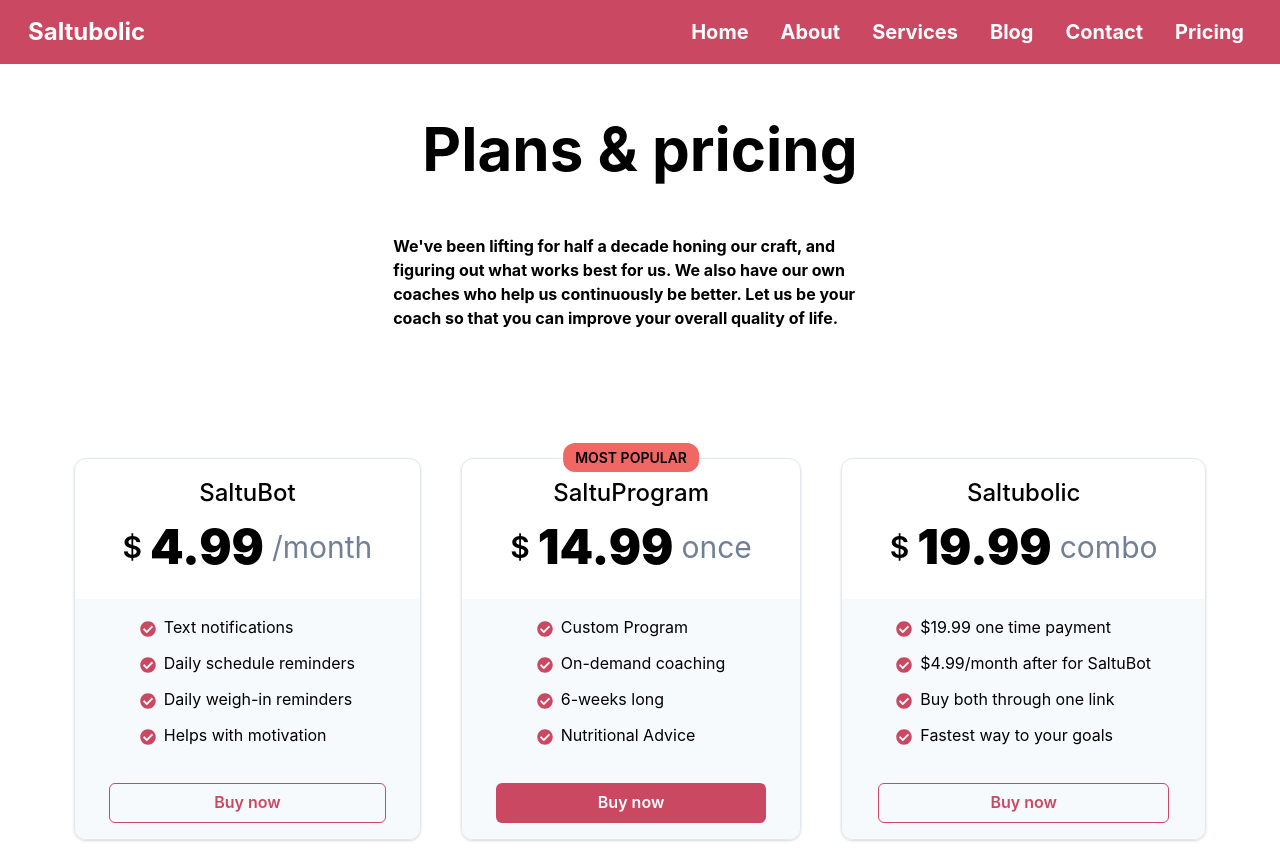
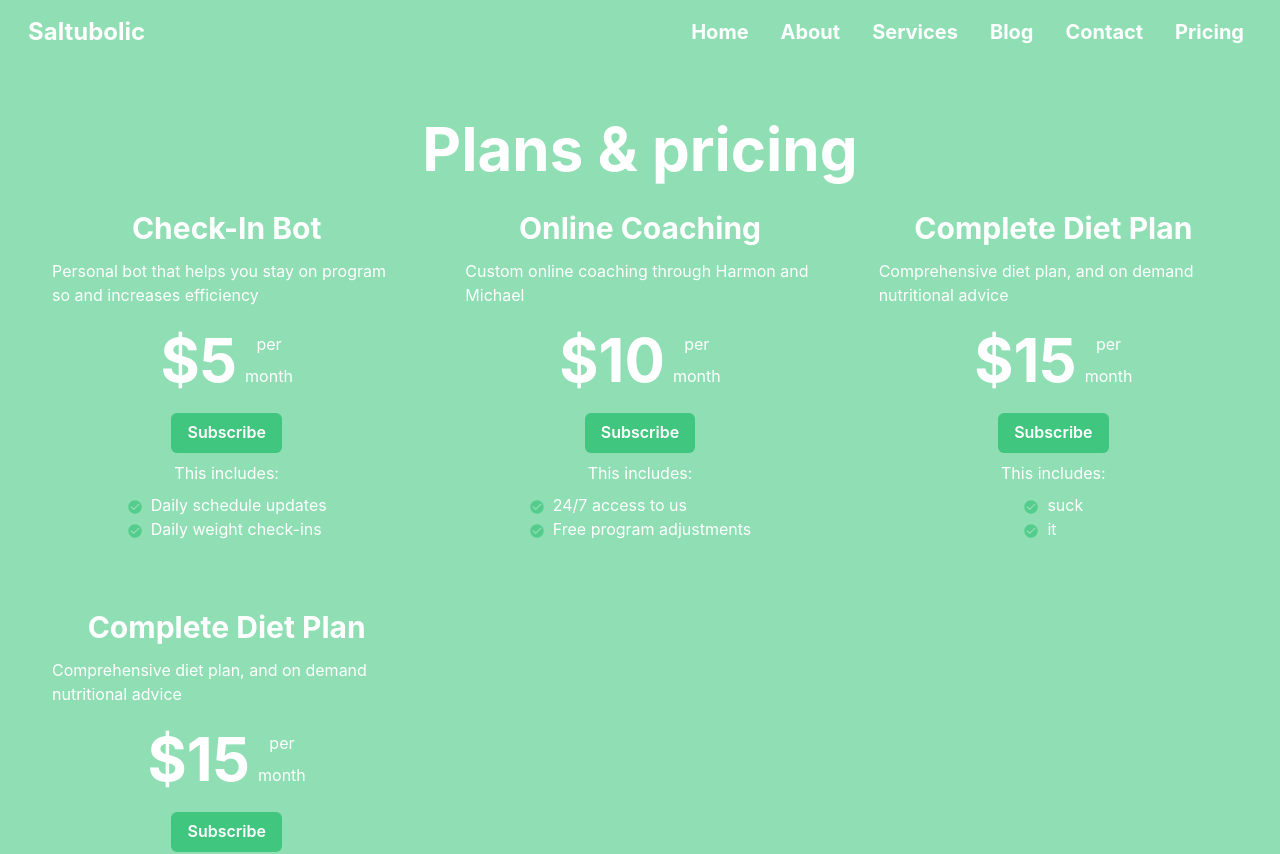
Before and after one commit to harmonbhasin/typescriptWebsiteStartup, a Next.js app: page /pricing in a window 1280 px wide. Shown: the top 854 px of the page. Built offline with nearby package versions, Linux system fonts and the light colour scheme.

Commit message:
Adding in stripe integration right now but trying to start git once stripe is integrated like how they do it in industry

```diff
--- /dev/null
+++ b/pages/api/checkoutSessions/index.ts
@@ -0,0 +1,34 @@
+import { NextApiRequest, NextApiResponse } from 'next'
+// This is your test secret API key.
+const stripe = require("stripe")(process.env.STRIPE_SECRET_KEY);
+
+export default async (req: NextApiRequest, res: NextApiResponse) => {
+  if (req.method === 'POST') {
+    try {
+      // Create Checkout Sessions from body params.
+      const session = await stripe.checkout.sessions.create({
+        line_items: [
+          {
+            price_data: {
+              currency: 'usd',
+              product_data: {
+                name: 'T-shirt',
+              },
+              unit_amount: 2000,
+            },
+            quantity: 1,
+          },
+        ],
+        mode: 'payment',
+        success_url: `${req.headers.origin}/stripe`,
+        cancel_url: `${req.headers.origin}/pricing`,
+      });
+      res.redirect(303, session.url);
+    } catch (err: any) {
+      res.status(err.statusCode || 500).json(err.message);
+    }
+  } else {
+    res.setHeader('Allow', 'POST');
+    res.status(405).end('Method Not Allowed');
+  }
+}
--- a/pages/pricing.tsx
+++ b/pages/pricing.tsx
@@ -1,28 +1,20 @@
-import { Text, Heading, Flex, Container } from '@chakra-ui/react'
-import Tiers from '../src/components/pricing/tiers'
+import { Text, Heading, Flex, Container, Box } from '@chakra-ui/react'
+import Products from '../src/components/pricing/products'
 import PricingLayout from '../src/components/layout/pricingLayout'
 
 import type { ReactElement } from 'react'
 import type { NextPageWithLayout } from './_app'
 
-const color = 'black'
-
 const Pricing: NextPageWithLayout = () => {
   return (
-    <Flex direction="column" align="center" p="10" color={color}>
-      <Text as="b" fontSize={{ base: '4xl', md: '6xl' }}>
-        Plans & pricing
-      </Text>
-      <Container>
-        <Heading as="h3" size="l" p="10">
-          We've been lifting for half a decade honing our craft, and figuring
-          out what works best for us. We also have our own coaches who help us
-          continuously be better. Let us be your coach so that you can improve
-          your overall quality of life.
-        </Heading>
-      </Container>
-      <Tiers />
-    </Flex>
+    <Box color={'white'} bg={'#8FdEb4'}>
+      <Flex direction="column" align="center" p="10">
+        <Text as="b" fontSize={{ base: '4xl', md: '6xl' }}>
+          Plans & pricing
+        </Text>
+        <Products />
+      </Flex>
+    </Box>
   )
 }
 
--- /dev/null
+++ b/pages/stripe.tsx
@@ -0,0 +1,70 @@
+import React, { useEffect } from 'react'
+import { loadStripe } from '@stripe/stripe-js'
+import MainLayout from '../src/components/layout/mainLayout'
+
+import type { ReactElement } from 'react'
+import type { NextPageWithLayout } from './_app'
+
+// Make sure to call loadStripe outside of a component’s render to avoid
+// recreating the Stripe object on every render.
+// This is your test publishable API key.
+const stripePromise = loadStripe(process.env.NEXT_PUBLIC_STRIPE_PUBLISHABLE_KEY)
+
+const Stripe: NextPageWithLayout = () => {
+  useEffect(() => {
+    // Check to see if this is a redirect back from Checkout
+    const query = new URLSearchParams(window.location.search)
+    if (query.get('success')) {
+      console.log('Order placed! You will receive an email confirmation.')
+    }
+
+    if (query.get('canceled')) {
+      console.log(
+        'Order canceled -- continue to shop around and checkout when you’re ready.'
+      )
+    }
+  }, [])
+
+  return (
+    <form action="/api/checkoutSessions" method="POST">
+      <section>
+        <button type="submit" role="link">
+          Checkout
+        </button>
+      </section>
+      <style jsx>
+        {`
+          section {
+            background: #ffffff;
+            display: flex;
+            flex-direction: column;
+            width: 400px;
+            height: 112px;
+            border-radius: 6px;
+            justify-content: space-between;
+          }
+          button {
+            height: 36px;
+            background: #556cd6;
+            border-radius: 4px;
+            color: white;
+            border: 0;
+            font-weight: 600;
+            cursor: pointer;
+            transition: all 0.2s ease;
+            box-shadow: 0px 4px 5.5px 0px rgba(0, 0, 0, 0.07);
+          }
+          button:hover {
+            opacity: 0.8;
+          }
+        `}
+      </style>
+    </form>
+  )
+}
+
+Stripe.getLayout = (page: ReactElement) => {
+  return <MainLayout>{page}</MainLayout>
+}
+
+export default Stripe
--- a/process.d.ts
+++ b/process.d.ts
@@ -8,5 +8,7 @@ declare namespace NodeJS {
     NOTION_KEY: string
     NOTION_EMAIL_DATABASE_ID: string
     NOTION_CLIENT_DATABASE_ID: string
+    STRIPE_SECRET_KEY: string
+    NEXT_PUBLIC_STRIPE_PUBLISHABLE_KEY:string
   }
 }
--- a/src/components/home/stats.tsx
+++ b/src/components/home/stats.tsx
@@ -51,7 +51,7 @@ const Statistics = () => {
     // Declare the async data fetching function
     const fetchData = async () => {
       // Get the data from the api
-      const data = await fetch('/api/post/numClients', {
+      const data = await fetch('/api/create-payment-intent', {
         method: 'POST',
         headers: { 'Content-Type': 'application/json' },
         body: '',
--- a/src/components/layout/mainLayout.tsx
+++ b/src/components/layout/mainLayout.tsx
@@ -5,6 +5,7 @@ interface LayoutProps {
   children: React.ReactNode
 }
 
+// https://www.brockherion.dev/blog/posts/creating-per-page-layouts-with-nextjs-typescript-trcp-and-nextauth/
 export default function Layout({ children }: LayoutProps) {
   return (
     <>
--- a/src/components/layout/pricingLayout.tsx
+++ b/src/components/layout/pricingLayout.tsx
@@ -8,13 +8,14 @@ interface LayoutProps {
 export default function Layout({ children }: LayoutProps) {
   return (
     <>
-      <Navbar main={'#CA4862'} textColor={'white'} hoverColor={'#F16764'} />
+      <Navbar main={'#8FdEb4'} textColor={'white'} hoverColor={'#52bbb7'} />
       <main>{children}</main>
       <Footer
-        main={'#CA4862'}
-        hoverColor={'#f16764'}
+        main={'#8FdEb4'}
+        hoverColor={'#69D29A'}
         submitColor={{
-          bg: '#c93f3c',
+          bg: 'white',
+          color: '#69D29A',
         }}
       />
     </>
--- /dev/null
+++ b/src/components/pricing/product.tsx
@@ -0,0 +1,52 @@
+import {
+  Box,
+  VStack,
+  HStack,
+  Text,
+  Button,
+  List,
+  ListItem,
+  ListIcon,
+} from '@chakra-ui/react'
+import { MdCheckCircle } from 'react-icons/md'
+
+interface ProductProps {
+  name: string
+  description: string
+  price: string
+  features: string[]
+}
+
+const Product = ({ name, description, price, features }: ProductProps) => (
+  <Box _hover={{ bg: '#69D29A' }} p={3}>
+    <VStack>
+      <Text as="b" fontSize={'3xl'}>
+        {name}
+      </Text>
+      <Text>{description}</Text>
+      <HStack>
+        <Text as="b" fontSize={'6xl'}>
+          ${price}
+        </Text>
+        <VStack>
+          <Text>per</Text>
+          <Text>month</Text>
+        </VStack>
+      </HStack>
+      <Button bg={'#40C67F'} _hover={{ bg: 'white', color: '#40C67F' }}>
+        Subscribe
+      </Button>
+      <Text>This includes:</Text>
+      <List>
+        {features.map((feature) => (
+          <ListItem>
+            <ListIcon as={MdCheckCircle} color={'#54CC8C'} />
+            {feature}
+          </ListItem>
+        ))}
+      </List>
+    </VStack>
+  </Box>
+)
+
+export default Product
--- /dev/null
+++ b/src/components/pricing/products.tsx
@@ -0,0 +1,35 @@
+import { Box, Grid, GridItem, VStack, Text, SimpleGrid } from '@chakra-ui/react'
+import Product from './product'
+
+const Products = () => (
+  <SimpleGrid columns={{ base: 1, md: 2, lg: 3 }} spacing={10}>
+    <Product
+      name={'Check-In Bot'}
+      description={
+        'Personal bot that helps you stay on program so and increases efficiency'
+      }
+      price={'5'}
+      features={['Daily schedule updates', 'Daily weight check-ins']}
+    />
+    <Product
+      name={'Online Coaching'}
+      description={'Custom online coaching through Harmon and Michael'}
+      price={'10'}
+      features={['24/7 access to us', 'Free program adjustments']}
+    />{' '}
+    <Product
+      name={'Complete Diet Plan'}
+      description={'Comprehensive diet plan, and on demand nutritional advice'}
+      price={'15'}
+      features={['suck', 'it']}
+    />
+    <Product
+      name={'Complete Diet Plan'}
+      description={'Comprehensive diet plan, and on demand nutritional advice'}
+      price={'15'}
+      features={['suck', 'it']}
+    />
+  </SimpleGrid>
+)
+
+export default Products
```
Also changed, not shown: package.json (+5 -2 lines), 2 other files (tests, documents, lock files or other folders).
